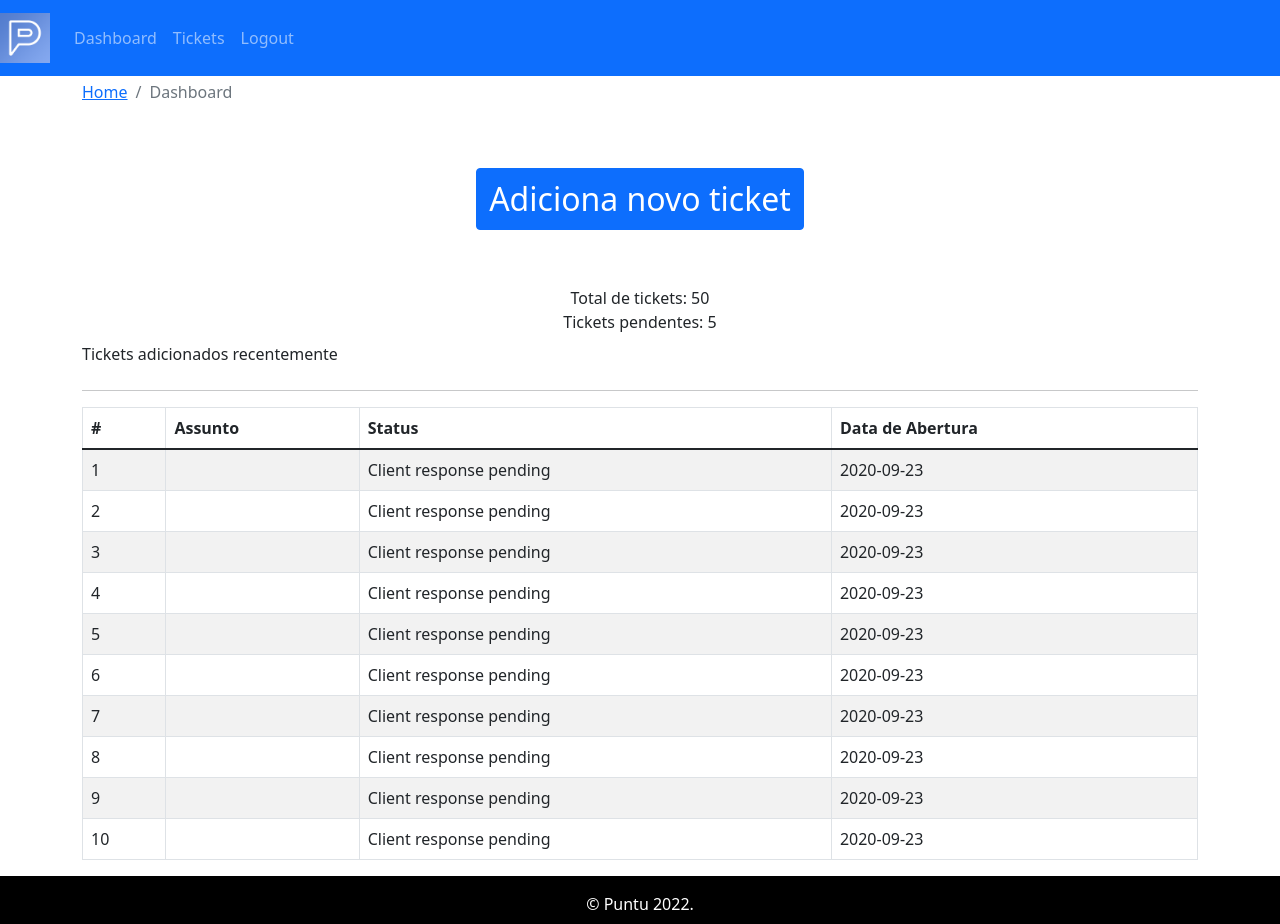
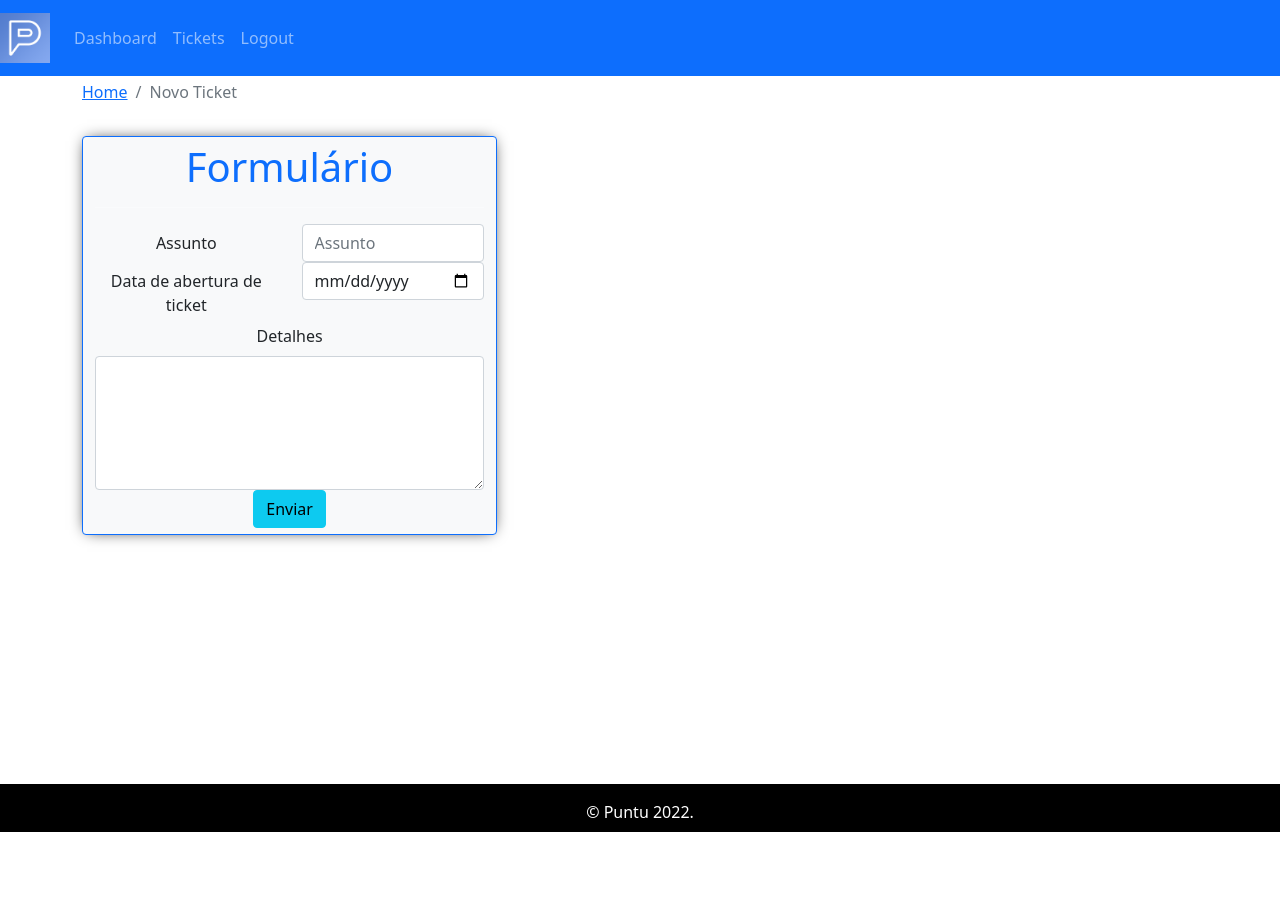
Before and after one commit to CoraSantiago/hd, a React (Create React App) app: page / in a window 1280 px wide. After the commit the page ends 832 px from the top, so only its background shows below. Built offline with nearby package versions, Linux system fonts and the light colour scheme.

Commit message:
Formulário para novo ticket

```diff
--- a/src/App.js
+++ b/src/App.js
@@ -1,16 +1,18 @@
 import React from 'react';
 import './App.css';
 import { DefaultLayaut } from "./layout/DefaultLayout";
-import { Dashboard } from './pages/dashboard/Dashboard.page';
+//import { Dashboard } from './pages/dashboard/Dashboard.page';
 
-import {Entry} from "./pages/entry/Entry.page";
+//import {Entry} from "./pages/entry/Entry.page";
+import {AddTicket} from "./pages/new-ticket/AddTicket.page";
 
 function App() {
   return (
     <div className="App">
       {/*<Entry /> */}
       <DefaultLayaut>
-        <Dashboard />
+        {/*< Dashboard />*/}
+        <AddTicket />
       </DefaultLayaut>
     </div>
   );
--- a/src/assets/data/dummy-tickets.json
+++ b/src/assets/data/dummy-tickets.json
@@ -1,52 +1,52 @@
 [
     {
         "id":1,
-        "status": "Client response pending",
-        "addedAt":"2020-09-23"
+        "status": "Resposta do cliente pendente",
+        "addedAt":"20-05-2022"
     },
     {
         "id":2,
-        "status": "Client response pending",
-        "addedAt":"2020-09-23"
+        "status": "Resposta do cliente pendente",
+        "addedAt":"20-05-2022"
     },
     {
         "id":3,
-        "status": "Client response pending",
-        "addedAt":"2020-09-23"
+        "status": "Resposta do cliente pendente",
+        "addedAt":"20-05-2022"
     },
     {
         "id":4,
-        "status": "Client response pending",
-        "addedAt":"2020-09-23"
+        "status": "Resposta do cliente pendente",
+        "addedAt":"20-05-2022"
     },
     {
         "id":5,
-        "status": "Client response pending",
-        "addedAt":"2020-09-23"
+        "status": "Resposta do cliente pendente",
+        "addedAt":"20-05-2022"
     },
     {
         "id":6,
-        "status": "Client response pending",
-        "addedAt":"2020-09-23"
+        "status": "Resposta do cliente pendente",
+        "addedAt":"20-05-2022"
     },
     {
         "id":7,
-        "status": "Client response pending",
-        "addedAt":"2020-09-23"
+        "status": "Resposta do cliente pendente",
+        "addedAt":"20-05-2022"
     },
     {
         "id":8,
-        "status": "Client response pending",
-        "addedAt":"2020-09-23"
+        "status": "Resposta do cliente pendente",
+        "addedAt":"20-05-2022"
     },
     {
         "id":9,
-        "status": "Client response pending",
-        "addedAt":"2020-09-23"
+        "status": "Resposta do cliente pendente",
+        "addedAt":"20-05-2022"
     },
     {
         "id":10,
-        "status": "Client response pending",
-        "addedAt":"2020-09-23"
+        "status": "Resposta do cliente pendente",
+        "addedAt":"20-05-2022"
     }
 ]
--- /dev/null
+++ b/src/components/add-ticket-form/AddTicketForm.comp.js
@@ -0,0 +1,72 @@
+import React from "react";
+import { Form,Row, Col, Button } from "react-bootstrap";
+import PropTypes  from 'prop-types'
+
+
+import "./add-ticket-form-style.css";
+
+export const AddTicketForm = ({handleOnSubmit,handleOnChange,frmDataErro, frmDt}) => {
+    console.log(frmDt);
+    return (
+        <Button className="mt-3 add-new-ticket bg-light">
+            <h1 className="text-primary">Formulário</h1>
+            <hr />
+            <Form autoComplete='off' onSubmit={handleOnSubmit}>
+                    <Form.Group as={Row}>
+                        <Form.Label column sn={3} className="text-body">
+                            Assunto
+                        </Form.Label>
+                        <Col sn={9}>
+                            <Form.Control
+                                name="subject"
+                                value={frmDt.subject}
+                                onChange={handleOnChange}
+                                placeholder='Assunto'
+                                required
+                        />
+                        <Form.Text className="text-danger">
+                            {frmDataErro.subject && "É necessário informar o assunto"}
+                            </Form.Text>
+                        </Col>
+                    </Form.Group>
+                    <Form.Group as={Row}>
+                        <Form.Label column sn={3} className="text-body">
+                            Data de abertura de ticket
+                        </Form.Label>
+                        <Col sn="9">
+                            <Form.Control
+                                type="date"
+                                name="issueDate"
+                                value={frmDt.issueDate}
+                                onChange={handleOnChange}
+                                required
+                            />
+                        </Col>
+                    </Form.Group>
+                    <Form.Group>
+                        <Form.Label className="text-body">Detalhes</Form.Label>
+                        <Form.Control
+                            as="textarea"
+                            name="Detalhes"
+                            rows="5"
+                            value={frmDt.Detalhes}
+                            maxLength='500'
+                            onChange={handleOnChange}
+                            required
+                        />
+                    </Form.Group>
+
+                    <Button type="submit" variant="info" block>
+                        Enviar
+                    </Button>
+                </Form>
+            </Button>
+        );
+};
+
+AddTicketForm.propTypes = {
+    handleOnSubmit: PropTypes.func.isRequired,
+    handleOnChange: PropTypes.func.isRequired,
+    frmDt: PropTypes.object.isRequired,
+    frmDataErro: PropTypes.object.isRequired,
+};
--- /dev/null
+++ b/src/components/add-ticket-form/add-ticket-form-style.css
@@ -0,0 +1,7 @@
+.add-new-ticket {
+    max-width: 550px;
+    margin-left: auto;
+    margin-right: auto;
+
+    box-shadow: 0px 0px 15px -5px black;
+}
--- /dev/null
+++ b/src/pages/new-ticket/AddTicket.page.js
@@ -0,0 +1,65 @@
+import React, { useEffect, useState } from "react";
+import {Container, Row, Col } from "react-bootstrap";
+import { PageBreadcrumb } from "../../components/breadcrumb/Breadcrumb.comp";
+import {AddTicketForm} from "../../components/add-ticket-form/AddTicketForm.comp"
+import { shortText } from "../../utils/validation";
+
+const initialFrmDt = {
+    subject:"",
+    issueDate:"",
+    Detalhes:"",
+};
+const initialFrmError = {
+    subject:false,
+    issueDate:false,
+    Detalhes:false,
+};
+export const AddTicket = () => {
+    const[frmData, setFrmData] = useState(initialFrmDt);
+    const[frmDataErro, setFrmDataErro] = useState(initialFrmError);
+    useEffect(() => {}, [frmData,frmDataErro]);
+
+    const handleOnChange = (e) => {
+        const {name, value} = e.target;
+
+        setFrmData({
+            ...frmData,
+            [name]: value,
+        });
+    };
+
+    const handleOnSubmit = async (e) => {
+        e.preventDefault();
+
+        setFrmDataErro(initialFrmError)
+
+        const isSubjectValid = await shortText(frmData.subject);
+
+        setFrmDataErro({
+            ...initialFrmError,
+            subject: !isSubjectValid,
+        });
+
+        console.log('Formulário enviado');
+    };
+
+    return (
+        <Container>
+            <Row>
+                <Col>
+                <PageBreadcrumb page="Novo Ticket" />
+                </Col>
+            </Row>
+            <Row>
+                <Col>
+                <AddTicketForm
+                handleOnChange={handleOnChange}
+                handleOnSubmit={handleOnSubmit}
+                frmDt = {frmData}
+                frmDataErro = {frmDataErro}
+                />
+                </Col>
+            </Row>
+        </Container>
+    )
+}
--- /dev/null
+++ b/src/utils/validation.js
@@ -0,0 +1,3 @@
+export const shortText = (str) => {
+    return str.legth >= 3 && str.legth <= 100;
+};
```
